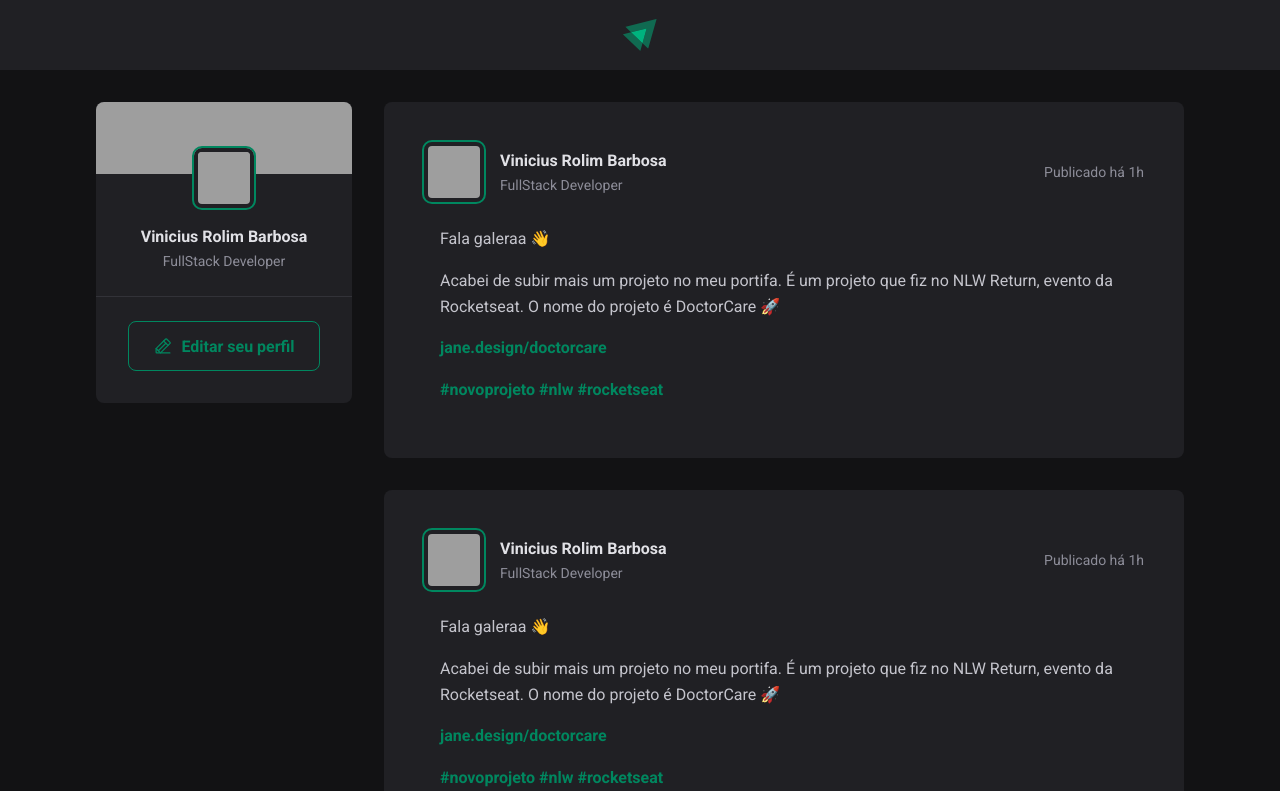
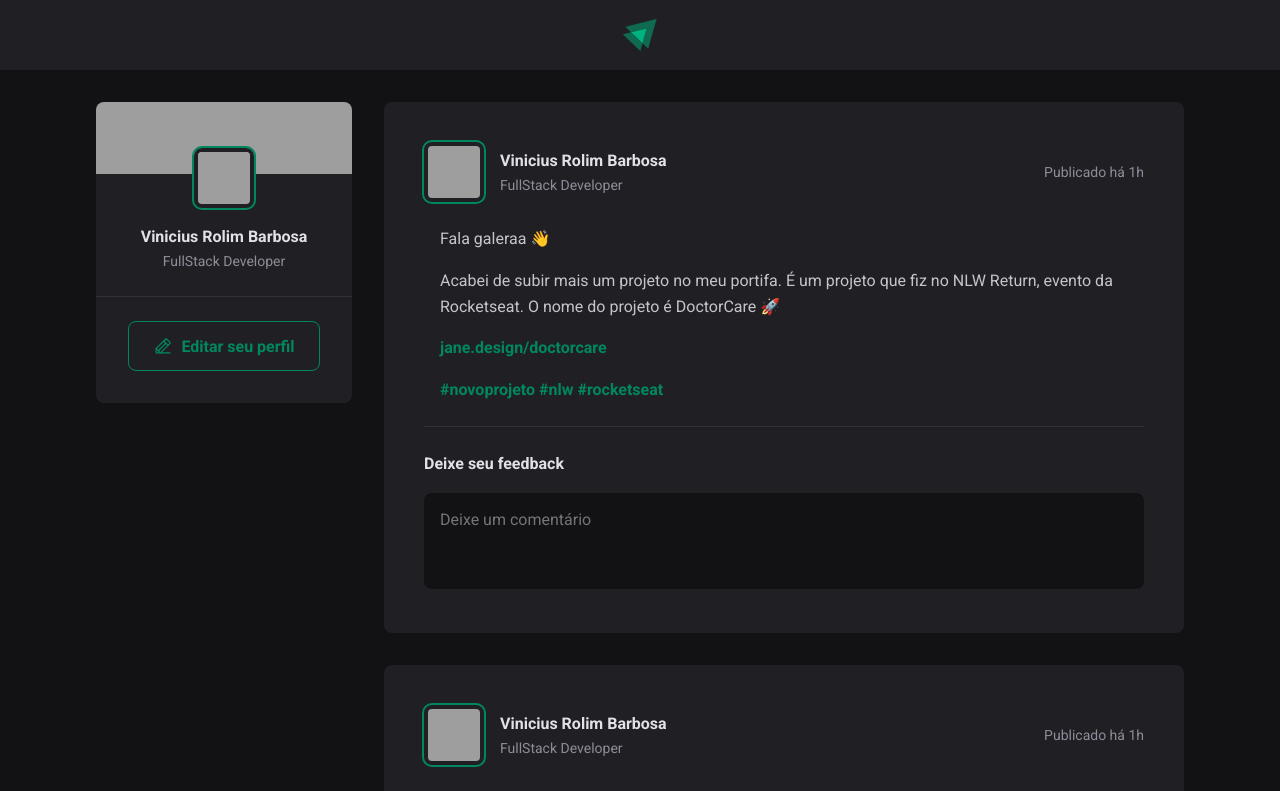
Before and after one commit to Viniirb/01-fundamentos-reactjs, a React (Vite) app: page / in a window 1280 px wide. Shown: the top 791 px of the page. Built offline with nearby package versions, Linux system fonts and the light colour scheme; grey boxes are pictures that could not be loaded.

Commit message:
- Implementing the comment form. - Styling the textarea and button. - Implementing CSS in the form to hide the button

```diff
--- a/src/components/Post.jsx
+++ b/src/components/Post.jsx
@@ -25,6 +25,16 @@
                     <a href="">#rocketseat</a>
                 </p>
             </div>
+
+            <form className={styles.commentForm}>
+                <strong>Deixe seu feedback</strong>
+
+                <textarea placeholder="Deixe um comentário"></textarea>
+
+                <footer>
+                    <button type="submit">Publicar</button>
+                </footer>
+            </form>
         </article>
     )
 }
--- a/src/components/Post.module.css
+++ b/src/components/Post.module.css
@@ -65,3 +65,55 @@
     color: var(--gray-400);
     line-height: 1.6;
 }
+
+.commentForm {
+    width: 100%;
+    margin-top: 1.5rem;
+    padding-top: 1.5rem;
+    border-top:1px solid var(--gray-600);
+}
+
+.commentForm > strong {
+    line-height: 1.6;
+    color: var(--gray-100)
+}
+
+.commentForm textarea {
+    width: 100%;
+    background: var(--gray-900);
+    border: 0;
+    resize: none;
+    height: 6rem;
+    padding: 1rem;
+    border-radius: 8px;
+    color: var(--gray-100);
+    line-height: 1.4;
+    margin-top: 1rem;
+}
+
+.commentForm footer {
+    visibility: hidden;
+    max-height: 0;
+}
+
+.commentForm:focus-within footer {
+    visibility: visible;
+    max-height: none;
+}
+
+.commentForm button[type=submit] {
+    padding: 1rem 1.5rem;
+    margin-top: 1rem;
+    border-radius: 8px;
+    border: 0;
+    background: var(--green-500);
+    color: var(--white);
+    font-weight: bold;
+    cursor: pointer;
+    transition: backgroudcolor 0.1s;
+
+}
+
+.commentForm > button:hover{
+    background: var(--green-300);
+}
--- a/src/global.css
+++ b/src/global.css
@@ -10,6 +10,11 @@
 
     --green-300: #00b37e;
     --green-500: #00875f;
+}
+
+:focus{
+    outline: transparent;
+    box-shadow: 0 0 0 2px var(--green-500);
 }
 
 *{
```
